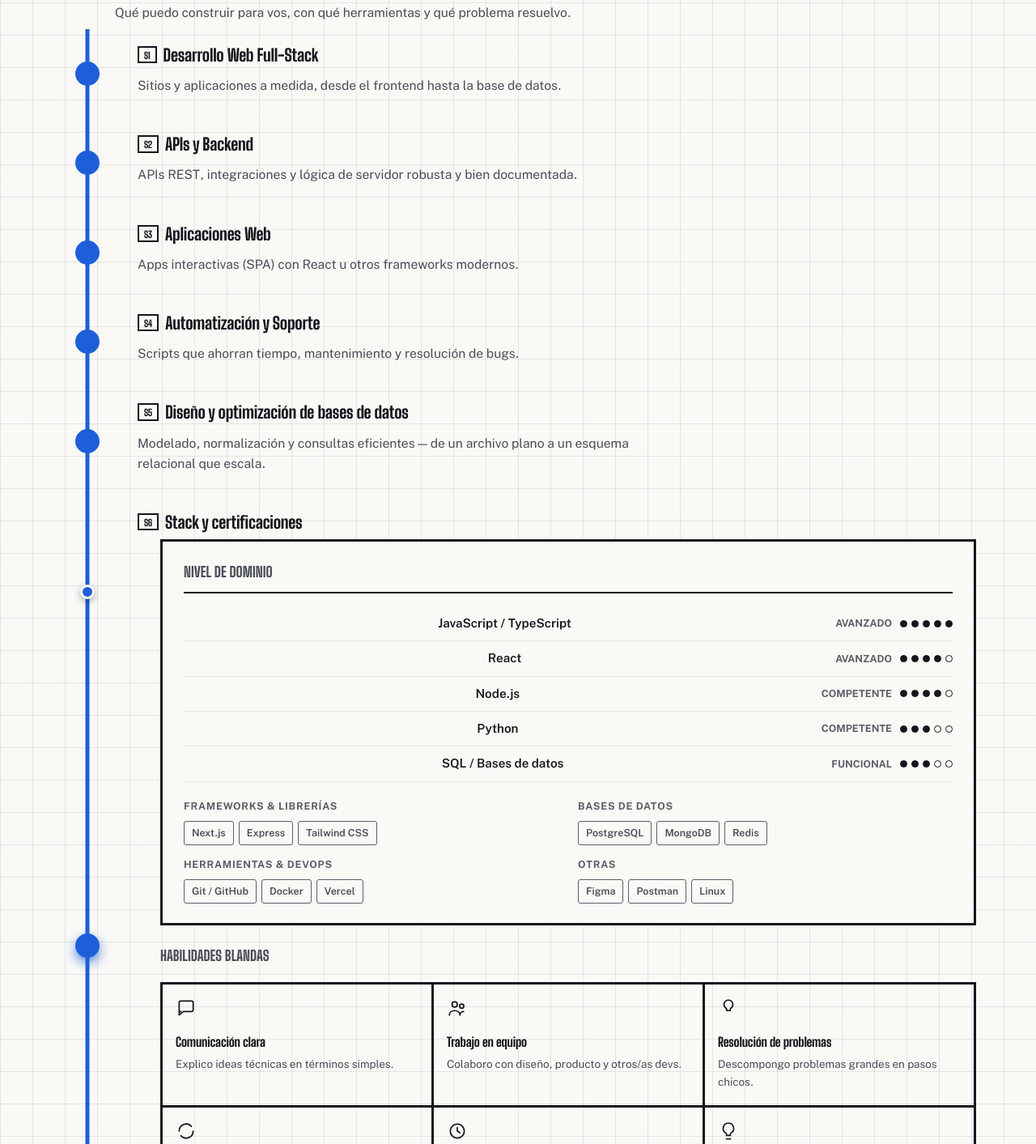
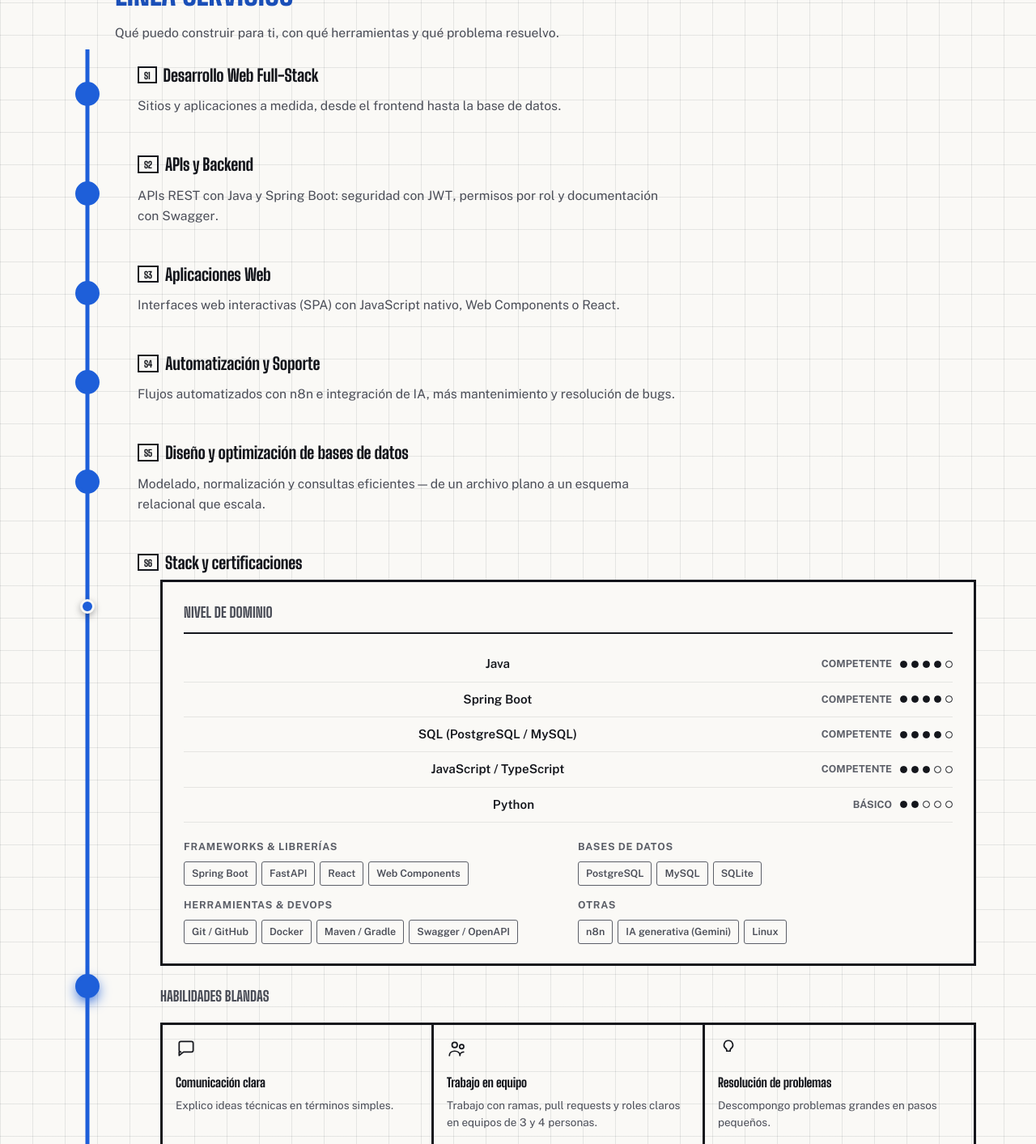
Before and after one commit to Mic022/portafolio, a plain HTML site: page index.html in a window 1280 px wide. Shown: the part 1677-3090 px from the top of the page at 81% size. Drawn offline with nearby package versions, Linux system fonts and the light colour scheme.

Commit message:
feat(servicios): 🧰 actualizar stack y servicios con las tecnologías reales
El nivel de dominio y los chips ahora reflejan lo trabajado en el entrenamiento: Java, Spring Boot, SQL (PostgreSQL/MySQL), JavaScript/TypeScript y Python, con FastAPI, React, Docker, Maven/Gradle, Swagger y n8n. También se ajustan los textos al español neutro (tú en lugar de vos).

```diff
--- a/index.html
+++ b/index.html
@@ -38,7 +38,7 @@
   <section class="origin">
     <div class="origin-top">
       <!-- Foto profesional (opcional, según Capa 1 del documento). Para
-           usar tu foto real, reemplazá el contenido de abajo por:
+           usar tu foto real, reemplaza el contenido de abajo por:
            <img src="tu-foto.jpg" alt="Foto de Michael Santos"> -->
       <div class="origin-badge-wrap">
         <div class="origin-badge" aria-hidden="true">MS</div>
@@ -120,7 +120,7 @@
       <div class="station-rail"><span class="station-dot"></span></div>
       <div class="station-content">
         <h3 class="station-name"><span class="station-code">R1</span>Perfil profesional</h3>
-        <p class="station-desc">Soy desarrollador full-stack con foco en construir productos web rápidos, accesibles y fáciles de mantener. Disfruto tanto de resolver un bug esquivo como de diseñar una interfaz que se sienta natural para quien la usa.</p>
+        <p class="station-desc">Soy desarrollador full-stack en formación en Campuslands, con foco en backend con Java y Spring Boot, bases de datos bien diseñadas e interfaces web claras. Disfruto tanto de resolver un bug esquivo como de diseñar una interfaz que se sienta natural para quien la usa.</p>
       </div>
     </div>
 
@@ -157,7 +157,7 @@
       <div class="line-head-mark"></div>
       <div>
         <h2 class="line-head-title">Línea Servicios</h2>
-        <p class="line-head-sub">Qué puedo construir para vos, con qué herramientas y qué problema resuelvo.</p>
+        <p class="line-head-sub">Qué puedo construir para ti, con qué herramientas y qué problema resuelvo.</p>
       </div>
     </div>
 
@@ -172,21 +172,21 @@
       <div class="station-rail"><span class="station-dot"></span></div>
       <div class="station-content">
         <h3 class="station-name"><span class="station-code">S2</span>APIs y Backend</h3>
-        <p class="station-desc">APIs REST, integraciones y lógica de servidor robusta y bien documentada.</p>
+        <p class="station-desc">APIs REST con Java y Spring Boot: seguridad con JWT, permisos por rol y documentación con Swagger.</p>
       </div>
     </div>
     <div class="station" data-station>
       <div class="station-rail"><span class="station-dot"></span></div>
       <div class="station-content">
         <h3 class="station-name"><span class="station-code">S3</span>Aplicaciones Web</h3>
-        <p class="station-desc">Apps interactivas (SPA) con React u otros frameworks modernos.</p>
+        <p class="station-desc">Interfaces web interactivas (SPA) con JavaScript nativo, Web Components o React.</p>
       </div>
     </div>
     <div class="station" data-station>
       <div class="station-rail"><span class="station-dot"></span></div>
       <div class="station-content">
         <h3 class="station-name"><span class="station-code">S4</span>Automatización y Soporte</h3>
-        <p class="station-desc">Scripts que ahorran tiempo, mantenimiento y resolución de bugs.</p>
+        <p class="station-desc">Flujos automatizados con n8n e integración de IA, más mantenimiento y resolución de bugs.</p>
       </div>
     </div>
     <div class="station" data-station>
@@ -205,52 +205,52 @@
         <div class="plaque">
           <p class="plaque-title">Nivel de dominio</p>
           <div class="skill-row">
-            <button class="skill-name tech-btn" data-tech="javascript-typescript" type="button">JavaScript / TypeScript</button>
-            <span class="skill-level"><span class="skill-level-label">Avanzado</span><span class="skill-dots">
-              <span class="is-filled"></span><span class="is-filled"></span><span class="is-filled"></span><span class="is-filled"></span><span class="is-filled"></span>
-            </span></span>
-          </div>
-          <div class="skill-row">
-            <button class="skill-name tech-btn" data-tech="react" type="button">React</button>
-            <span class="skill-level"><span class="skill-level-label">Avanzado</span><span class="skill-dots">
-              <span class="is-filled"></span><span class="is-filled"></span><span class="is-filled"></span><span class="is-filled"></span><span></span>
-            </span></span>
-          </div>
-          <div class="skill-row">
-            <button class="skill-name tech-btn" data-tech="node" type="button">Node.js</button>
+            <button class="skill-name tech-btn" data-tech="java" type="button">Java</button>
             <span class="skill-level"><span class="skill-level-label">Competente</span><span class="skill-dots">
               <span class="is-filled"></span><span class="is-filled"></span><span class="is-filled"></span><span class="is-filled"></span><span></span>
             </span></span>
           </div>
           <div class="skill-row">
-            <button class="skill-name tech-btn" data-tech="python" type="button">Python</button>
+            <button class="skill-name tech-btn" data-tech="spring-boot" type="button">Spring Boot</button>
+            <span class="skill-level"><span class="skill-level-label">Competente</span><span class="skill-dots">
+              <span class="is-filled"></span><span class="is-filled"></span><span class="is-filled"></span><span class="is-filled"></span><span></span>
+            </span></span>
+          </div>
+          <div class="skill-row">
+            <button class="skill-name tech-btn" data-tech="sql" type="button">SQL (PostgreSQL / MySQL)</button>
+            <span class="skill-level"><span class="skill-level-label">Competente</span><span class="skill-dots">
+              <span class="is-filled"></span><span class="is-filled"></span><span class="is-filled"></span><span class="is-filled"></span><span></span>
+            </span></span>
+          </div>
+          <div class="skill-row">
+            <button class="skill-name tech-btn" data-tech="javascript-typescript" type="button">JavaScript / TypeScript</button>
             <span class="skill-level"><span class="skill-level-label">Competente</span><span class="skill-dots">
               <span class="is-filled"></span><span class="is-filled"></span><span class="is-filled"></span><span></span><span></span>
             </span></span>
           </div>
           <div class="skill-row">
-            <button class="skill-name tech-btn" data-tech="sql" type="button">SQL / Bases de datos</button>
-            <span class="skill-level"><span class="skill-level-label">Funcional</span><span class="skill-dots">
-              <span class="is-filled"></span><span class="is-filled"></span><span class="is-filled"></span><span></span><span></span>
+            <button class="skill-name tech-btn" data-tech="python" type="button">Python</button>
+            <span class="skill-level"><span class="skill-level-label">Básico</span><span class="skill-dots">
+              <span class="is-filled"></span><span class="is-filled"></span><span></span><span></span><span></span>
             </span></span>
           </div>
 
           <div class="plaque-groups">
             <div class="plaque-group">
               <h4>Frameworks &amp; librerías</h4>
-              <div class="chip-row"><button class="chip tech-btn" data-tech="nextjs" type="button">Next.js</button><button class="chip tech-btn" data-tech="express" type="button">Express</button><button class="chip tech-btn" data-tech="tailwind" type="button">Tailwind CSS</button></div>
+              <div class="chip-row"><button class="chip tech-btn" data-tech="spring-boot" type="button">Spring Boot</button><button class="chip tech-btn" data-tech="fastapi" type="button">FastAPI</button><button class="chip tech-btn" data-tech="react" type="button">React</button><button class="chip tech-btn" data-tech="webcomponents" type="button">Web Components</button></div>
             </div>
             <div class="plaque-group">
               <h4>Bases de datos</h4>
-              <div class="chip-row"><button class="chip tech-btn" data-tech="postgresql" type="button">PostgreSQL</button><button class="chip tech-btn" data-tech="mongodb" type="button">MongoDB</button><button class="chip tech-btn" data-tech="redis" type="button">Redis</button></div>
+              <div class="chip-row"><button class="chip tech-btn" data-tech="postgresql" type="button">PostgreSQL</button><button class="chip tech-btn" data-tech="mysql" type="button">MySQL</button><button class="chip tech-btn" data-tech="sqlite" type="button">SQLite</button></div>
             </div>
             <div class="plaque-group">
               <h4>Herramientas &amp; DevOps</h4>
-              <div class="chip-row"><button class="chip tech-btn" data-tech="git" type="button">Git / GitHub</button><button class="chip tech-btn" data-tech="docker" type="button">Docker</button><button class="chip tech-btn" data-tech="vercel" type="button">Vercel</button></div>
+              <div class="chip-row"><button class="chip tech-btn" data-tech="git" type="button">Git / GitHub</button><button class="chip tech-btn" data-tech="docker" type="button">Docker</button><button class="chip tech-btn" data-tech="maven" type="button">Maven / Gradle</button><button class="chip tech-btn" data-tech="swagger" type="button">Swagger / OpenAPI</button></div>
             </div>
             <div class="plaque-group">
               <h4>Otras</h4>
-              <div class="chip-row"><button class="chip tech-btn" data-tech="figma" type="button">Figma</button><button class="chip tech-btn" data-tech="postman" type="button">Postman</button><button class="chip tech-btn" data-tech="linux" type="button">Linux</button></div>
+              <div class="chip-row"><button class="chip tech-btn" data-tech="n8n" type="button">n8n</button><button class="chip tech-btn" data-tech="gemini-ai" type="button">IA generativa (Gemini)</button><button class="chip tech-btn" data-tech="linux" type="button">Linux</button></div>
             </div>
           </div>
         </div>
@@ -266,12 +266,12 @@
             <div class="soft-skill">
               <svg class="soft-skill-icon" viewBox="0 0 24 24" fill="none"><circle cx="9" cy="8" r="3" stroke="currentColor" stroke-width="1.6"/><circle cx="17" cy="10" r="2.4" stroke="currentColor" stroke-width="1.6"/><path d="M3 20c0-3 2.7-5 6-5s6 2 6 5M15 20c0-2.2 1.8-4 4.2-4" stroke="currentColor" stroke-width="1.6" stroke-linecap="round"/></svg>
               <h4>Trabajo en equipo</h4>
-              <p>Colaboro con diseño, producto y otros/as devs.</p>
+              <p>Trabajo con ramas, pull requests y roles claros en equipos de 3 y 4 personas.</p>
             </div>
             <div class="soft-skill">
               <svg class="soft-skill-icon" viewBox="0 0 24 24" fill="none"><path d="M12 3a5 5 0 00-3 9c.6.5 1 1.1 1 1.8V15h4v-1.2c0-.7.4-1.3 1-1.8a5 5 0 00-3-9z" stroke="currentColor" stroke-width="1.6" stroke-linejoin="round"/></svg>
               <h4>Resolución de problemas</h4>
-              <p>Descompongo problemas grandes en pasos chicos.</p>
+              <p>Descompongo problemas grandes en pasos pequeños.</p>
             </div>
             <div class="soft-skill">
               <svg class="soft-skill-icon" viewBox="0 0 24 24" fill="none"><path d="M4 12a8 8 0 0114-5.3M20 12a8 8 0 01-14 5.3" stroke="currentColor" stroke-width="1.6" stroke-linecap="round"/></svg>
@@ -445,7 +445,7 @@
        ANDENES — contenido de "Ver detalle completo" por proyecto.
        <template> nunca se renderiza solo; script.js lo clona adentro
        del overlay #stationPlatform al abrir. Para editar el detalle
-       de un proyecto, editá el <template> correspondiente acá abajo.
+       de un proyecto, edita el <template> correspondiente aquí abajo.
        ============================================================ -->
   <template id="panel-e1">
     <p class="platform-code">E1 · Línea Evidencia</p>
@@ -624,7 +624,7 @@
       <div class="terminus-cap"></div>
       <div>
         <h2 class="terminus-title">Terminal Contacto</h2>
-        <p class="terminus-sub">Fin de la línea. Redes profesionales, correo o WhatsApp — elegí el canal que prefieras.</p>
+        <p class="terminus-sub">Fin de la línea. Redes profesionales, correo o WhatsApp — elige el canal que prefieras.</p>
       </div>
     </div>
 
--- a/styles.css
+++ b/styles.css
@@ -2,7 +2,7 @@
    SISTEMA — Mapa de Metro / Wayfinding
    Ground: papel de mapa casi blanco, grid negro real.
    Cada capa del portafolio = una línea de color sólido.
-   Ver .impeccable/surfaces/index-html.md para el contrato de dirección.
+   Dirección visual: mapa de metro (cada sección es una línea de color).
    ============================================================ */
 :root {
   --paper: #faf9f6;
```
